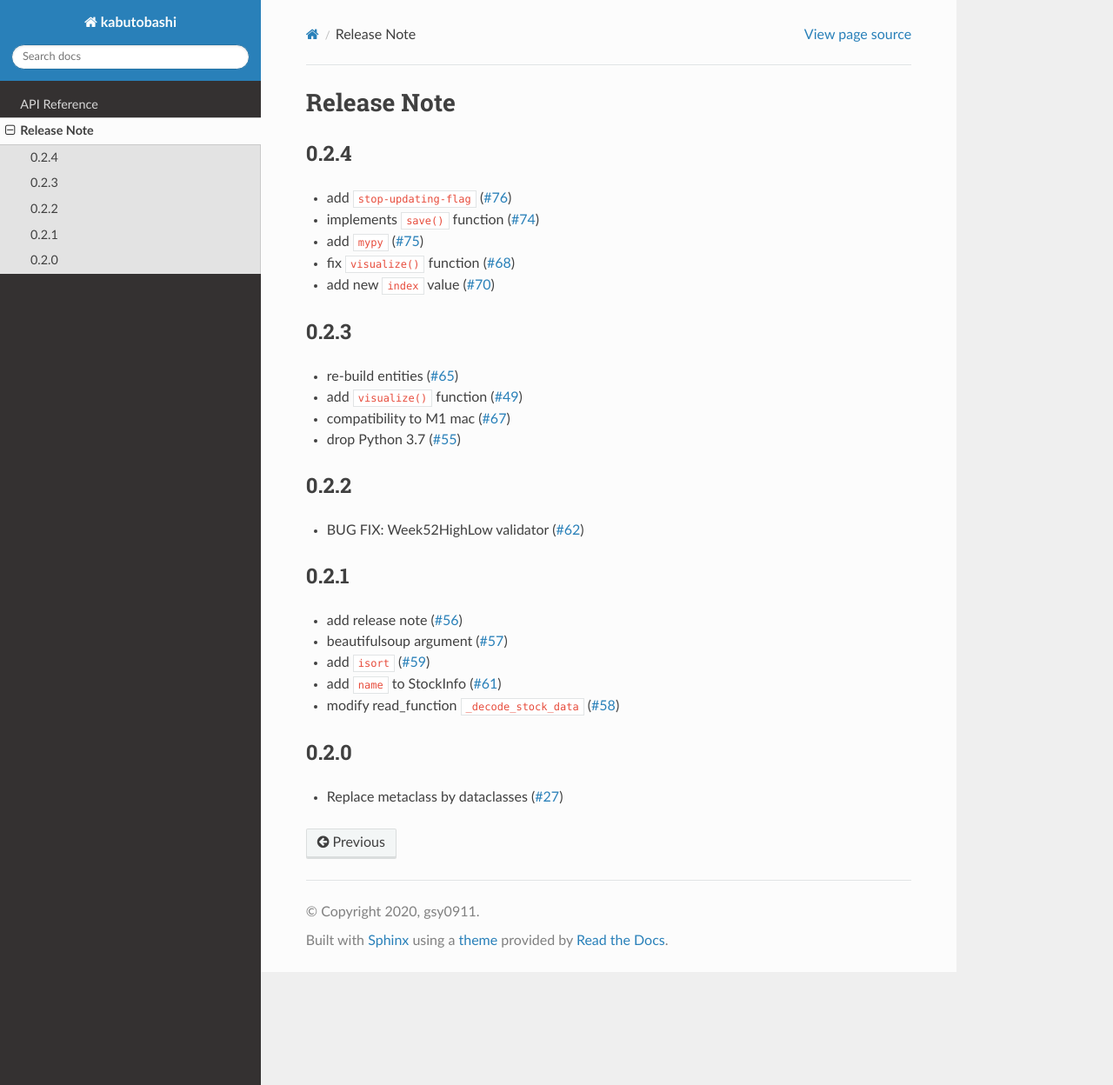
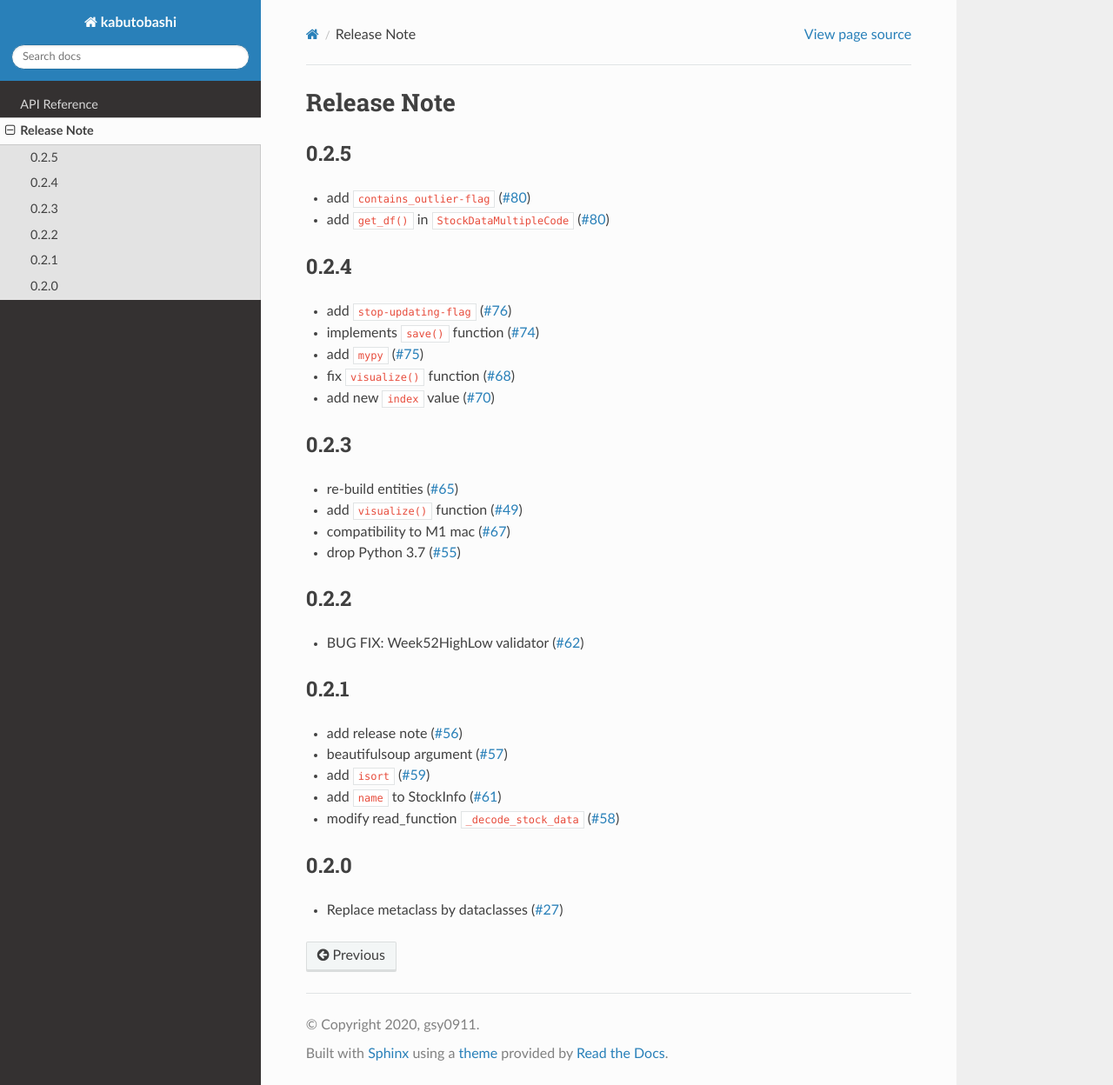
Before and after one commit to gsy0911/kabutobashi, a Sphinx documentation site: the page built from docs/sources/release.md, in a window 1280 px wide and 1248 px high. Shown: the whole window at 87% size. Built offline with Sphinx 7.4.7 and the Read the Docs theme 2.0.0, drawn with Linux system fonts in a browser that asks for light colours.

Commit message:
update releasenote

```diff
--- a/docs/sources/release.md
+++ b/docs/sources/release.md
@@ -1,4 +1,9 @@
 # Release Note
+
+## 0.2.5
+
+- add `contains_outlier-flag` ([#80](https://github.com/gsy0911/kabutobashi/issues/80))
+- add `get_df()` in `StockDataMultipleCode` ([#80](https://github.com/gsy0911/kabutobashi/issues/80))
 
 ## 0.2.4
 
```
